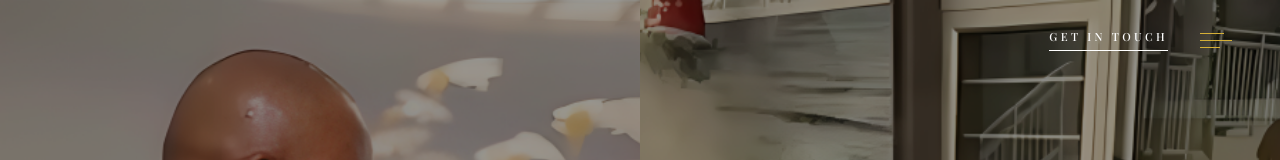
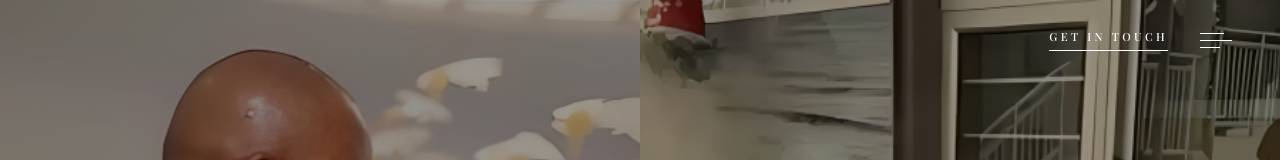
Before and after one commit to JoshBlack25/mlangeni, a Next.js app: page / in a window 1280 px wide. Shown: the top 160 px of the page. Built offline with nearby package versions, Linux system fonts and the light colour scheme.

Commit message:
feat: update Navbar styles for improved hover effects and button visibility

```diff
--- a/app/components/NavBar.jsx
+++ b/app/components/NavBar.jsx
@@ -123,14 +123,11 @@ export default function Navbar() {
         />
 
         <div className="flex items-center gap-8">
+          {/* GET IN TOUCH */}
           <button
             className={`text-[0.7rem] tracking-[0.3em] uppercase font-medium pb-1 transition-all duration-300 cursor-pointer border-b
-            ${
-              inHero && !open
-                ? "text-white border-white"
-                : `${gold} ${goldBorder} [text-shadow:0_0_6px_rgba(212,175,55,0.8),0_0_18px_rgba(212,175,55,0.6)]`
-            }
-            hover:text-white hover:border-white`}
+    ${inHero && !open ? "text-white border-white" : `${gold} ${goldBorder}`}
+    hover:text-[#D4AF37] hover:border-[#D4AF37]`}
           >
             Get in Touch
           </button>
@@ -138,23 +135,36 @@ export default function Navbar() {
           {/* HAMBURGER / X */}
           <button
             onClick={() => setOpen((v) => !v)}
-            className="flex flex-col justify-center items-center w-8 h-8 group"
+            className="flex flex-col justify-center items-center w-8 h-8 group transition-all duration-300"
             aria-label="Toggle menu"
           >
             {open ? (
-              <span className={`text-[1.8rem] leading-none ${gold} font-light`}>
+              <span
+                className={`text-[1.8rem] leading-none font-light transition-colors duration-300
+        ${
+          inHero
+            ? "text-white group-hover:text-[#D4AF37]"
+            : `${gold} group-hover:text-white`
+        }`}
+              >
                 ✕
               </span>
             ) : (
               <div className="space-y-1.5">
                 <span
-                  className={`block w-6 h-[1px] ${goldBg} transition-all group-hover:w-8`}
+                  className={`block w-6 h-[1px] transition-all duration-300
+          ${inHero && !open ? "bg-white" : goldBg}
+          group-hover:bg-[#D4AF37] group-hover:w-8`}
                 />
                 <span
-                  className={`block w-8 h-[1px] ${goldBg} transition-all`}
+                  className={`block w-8 h-[1px] transition-all duration-300
+          ${inHero && !open ? "bg-white" : goldBg}
+          group-hover:bg-[#D4AF37]`}
                 />
                 <span
-                  className={`block w-5 h-[1px] ${goldBg} transition-all group-hover:w-8`}
+                  className={`block w-5 h-[1px] transition-all duration-300
+          ${inHero && !open ? "bg-white" : goldBg}
+          group-hover:bg-[#D4AF37] group-hover:w-8`}
                 />
               </div>
             )}
```
